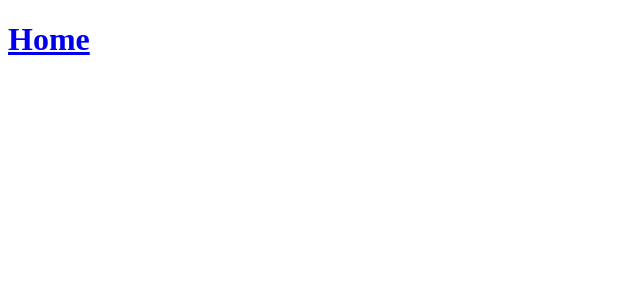
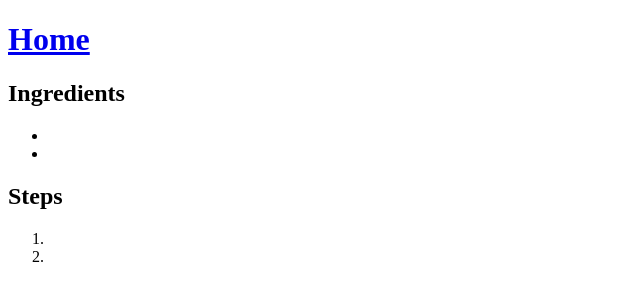
Before and after one commit to KinKwari/odin-recipes, a plain HTML site: page recipes/Sinigang.html in a window 1280 px wide. Shown: the whole page, without its empty margins (0-640 px from the left). Drawn offline with Linux system fonts and the light colour scheme.

Commit message:
Recipes Ingredients

```diff
--- a/recipes/Sinigang.html
+++ b/recipes/Sinigang.html
@@ -7,5 +7,15 @@
 </head>
 <body>
     <a href="../index.html"><h1>Home</h1></a>
+    <h2>Ingredients</h2>
+    <ul>
+        <li></li>
+        <li></li>
+    </ul>
+    <h2>Steps</h2>
+    <ol>
+        <li></li>
+        <li></li>
+    </ol>
 </body>
 </html>
```
Also changed, not shown: index.html (+4 -4 lines), recipes/Adobo.html (+12 -0 lines).
